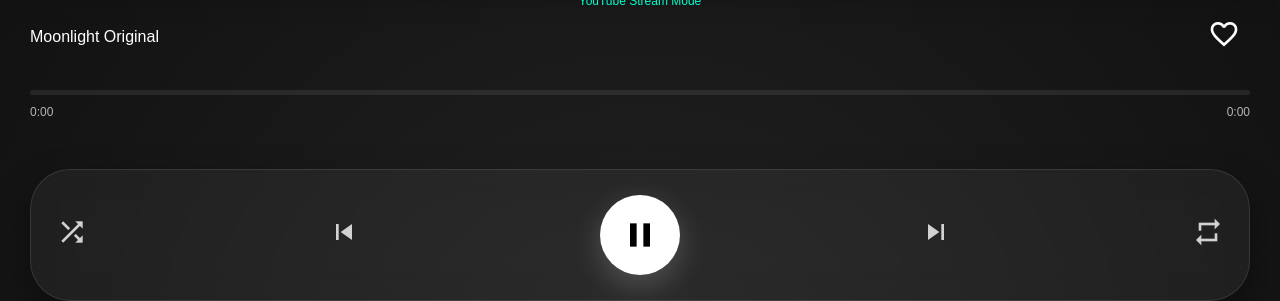
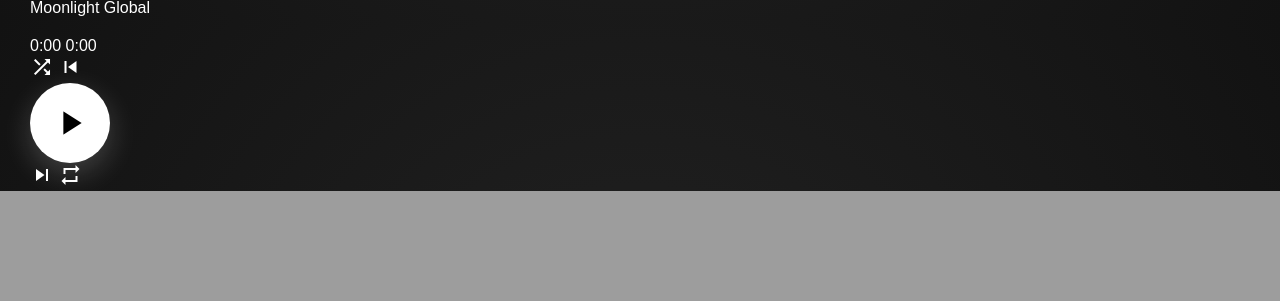
Before and after one commit to crazyinsan03-web/moonlight-studio, a Python web app: template templates/player.html in a window 1280 px wide. Shown: the part 778-1079 px from the top of the page. After the commit the page ends 969 px from the top, so only its background shows below. Run offline with Jinja, Linux system fonts and the light colour scheme; the template is opened without the code that fills it, so the values that code supplies are empty.

Commit message:
Update player.html

```diff
--- a/templates/player.html
+++ b/templates/player.html
@@ -6,11 +6,16 @@
     <title>{{ song[1] }} | Moonlight</title>
     <link rel="stylesheet" href="{{ url_for('static', filename='style.css') }}">
     <link href="https://fonts.googleapis.com/icon?family=Material+Icons" rel="stylesheet">
+    <style>
+        .yt-container { width: 100%; aspect-ratio: 16/9; border-radius: 12px; overflow: hidden; margin-top: 20px; }
+        .yt-container iframe { width: 100%; height: 100%; border: none; }
+        .paused-waves { opacity: 0.3; }
+    </style>
 </head>
 <body class="player-body">
 
     <div class="player-header">
-        <button class="back-btn" onclick="window.location.href='/'"><i class="material-icons">expand_more</i></button>
+        <button class="back-btn" onclick="window.history.back()"><i class="material-icons">expand_more</i></button>
         <div class="playing-from">
             <p class="small-text">PLAYING FROM</p>
             <p class="cat-name">{{ song[3] }}</p>
@@ -21,66 +26,62 @@
     <div class="player-main-content">
         {% if source == 'db' %}
             <audio id="mainAudio" src="{{ song[4] }}" preload="auto" playsinline autoplay></audio>
+            <img src="https://img.youtube.com/vi/{{ song[2] }}/maxresdefault.jpg" class="player-album-art">
+        {% else %}
+            <div class="yt-container">
+                <iframe src="https://www.youtube.com/embed/{{ song[2] }}?autoplay=1&rel=0" allow="autoplay; encrypted-media" allowfullscreen></iframe>
+            </div>
+        {% endif %}
 
-                <div class="playing-waves" id="waveContainer">
-                    <span></span><span></span><span></span><span></span><span></span><span></span><span></span>
+        <div class="song-details">
+            <h2 class="player-song-title">{{ song[1] }}</h2>
+            <p class="player-artist-name">Moonlight Global</p>
+        </div>
+
+        <div class="player-controls">
+            <div class="progress-container">
+                <div class="time-info">
+                    <span id="currentTime">0:00</span>
+                    <span id="totalDuration">0:00</span>
+                </div>
+                <div class="progress-bar" id="progressBar">
+                    <div class="progress-fill" id="seekProgress"></div>
                 </div>
             </div>
-        {% else %}
-            <div class="yt-wrapper" style="width:100%; aspect-ratio:16/9; border-radius:20px; overflow:hidden; box-shadow: 0 10px 30px rgba(0,0,0,0.5);">
-                <iframe width="100%" height="100%"
-                    src="https://www.youtube.com/embed/{{ song[2] }}?autoplay=1&modestbranding=1"
-                    frameborder="0" allow="autoplay; encrypted-media" allowfullscreen>
-                </iframe>
+
+            <div class="main-btns">
+                <i class="material-icons shuffle">shuffle</i>
+                <i class="material-icons prev" onclick="window.history.back()">skip_previous</i>
+                <div class="play-pause-circle" onclick="togglePlay()">
+                    <i class="material-icons" id="playIcon">{% if source == 'db' %}pause{% else %}play_arrow{% endif %}</i>
                 </div>
-            <p style="color:#00ffcc; font-size:12px; margin-top:15px; text-align:center;">YouTube Stream Mode</p>
-        {% endif %}
-
-        <div class="song-meta">
-            <div class="title-wrap">
-                <h2 class="player-title">{{ song[1] }}</h2>
-                <p class="artist-name">Moonlight Original</p>
+                <i class="material-icons next" onclick="window.location.href='/player/{{ next_id }}?source={{ source }}'">skip_next</i>
+                <i class="material-icons repeat">repeat</i>
             </div>
-            <button class="heart-btn"><i class="material-icons">favorite_border</i></button>
-        </div>
-
-        <div class="progress-container">
-            <div class="time-bar" id="progressBar"><div class="progress-fill" id="seekProgress"></div></div>
-            <div class="time-stamps"><span id="currentTime">0:00</span><span id="totalDuration">0:00</span></div>
-        </div>
-
-        <div class="main-controls">
-            <button class="ctrl-btn"><i class="material-icons">shuffle</i></button>
-            <button class="ctrl-btn" onclick="window.history.back()"><i class="material-icons">skip_previous</i></button>
-            <button class="play-pause-circle" onclick="togglePlay()"><i class="material-icons" id="playIcon">pause</i></button>
-            <button class="ctrl-btn" onclick="window.location.href='/player/{{ next_id }}'"><i class="material-icons">skip_next</i></button>
-            <button class="ctrl-btn"><i class="material-icons">repeat</i></button>
         </div>
     </div>
 
     <script>
         const audio = document.getElementById('mainAudio');
         const playIcon = document.getElementById('playIcon');
-    const waves = document.getElementById('waveContainer');
 
         function togglePlay() {
-        // Fix: Pehle check karo ki audio element exist karta hai ya nahi
+            // YouTube mode mein audio element nahi hota
             if (!audio) {
                 alert("YouTube Mode: Use Video Controls to Play/Pause");
                 return;
             }
+
             if (audio.paused) {
                 audio.play();
                 playIcon.innerText = "pause";
-            if(waves) waves.classList.remove('paused-waves');
             } else {
                 audio.pause();
                 playIcon.innerText = "play_arrow";
-            if(waves) waves.classList.add('paused-waves');
             }
         }
 
-    // Saare audio events ko 'if (audio)' ke andar wrap karo
+        // Saare audio events sirf tab chalenge jab audio element ho (Database Mode)
         if (audio) {
             audio.ontimeupdate = () => {
                 if (audio.duration) {
```
Lines whose indentation alone changed are shown as unchanged.
